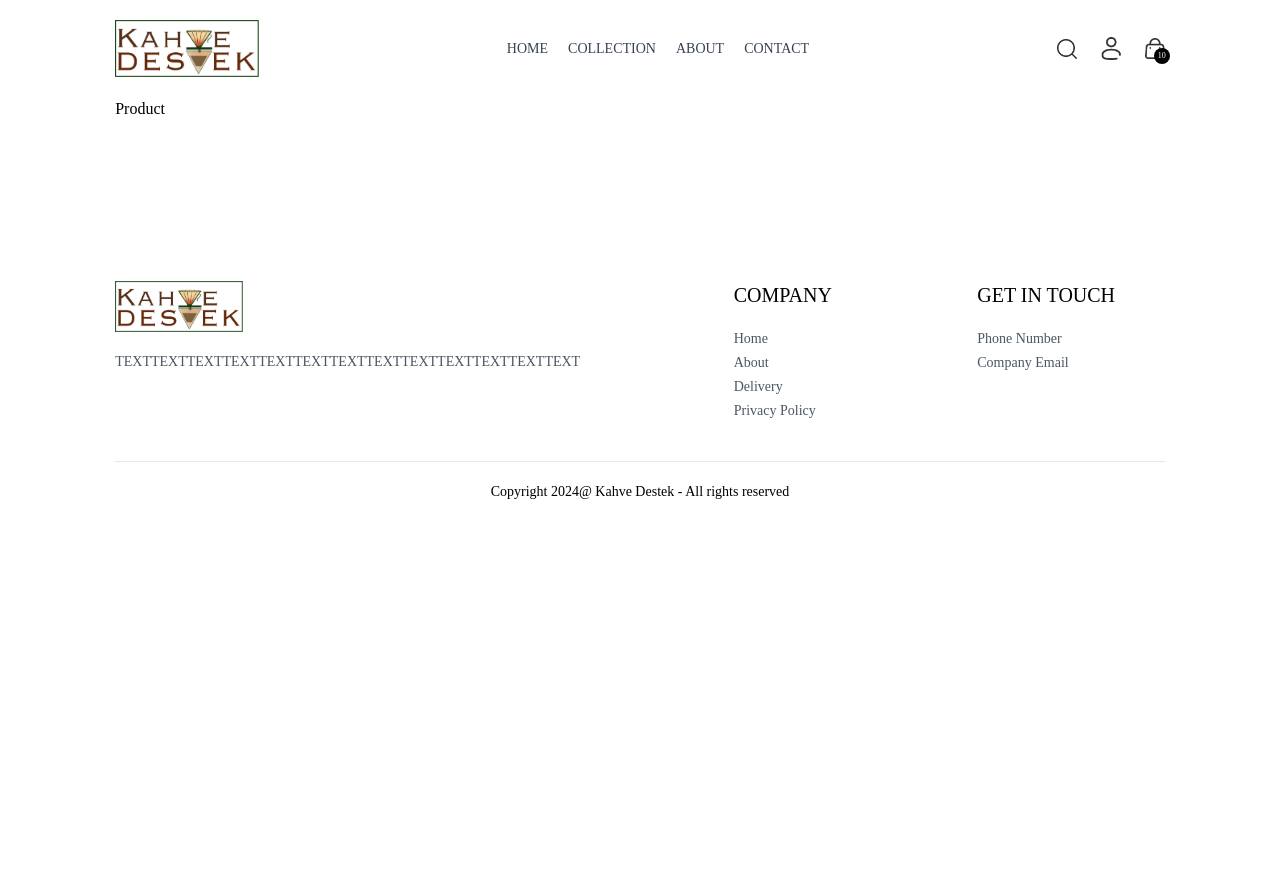
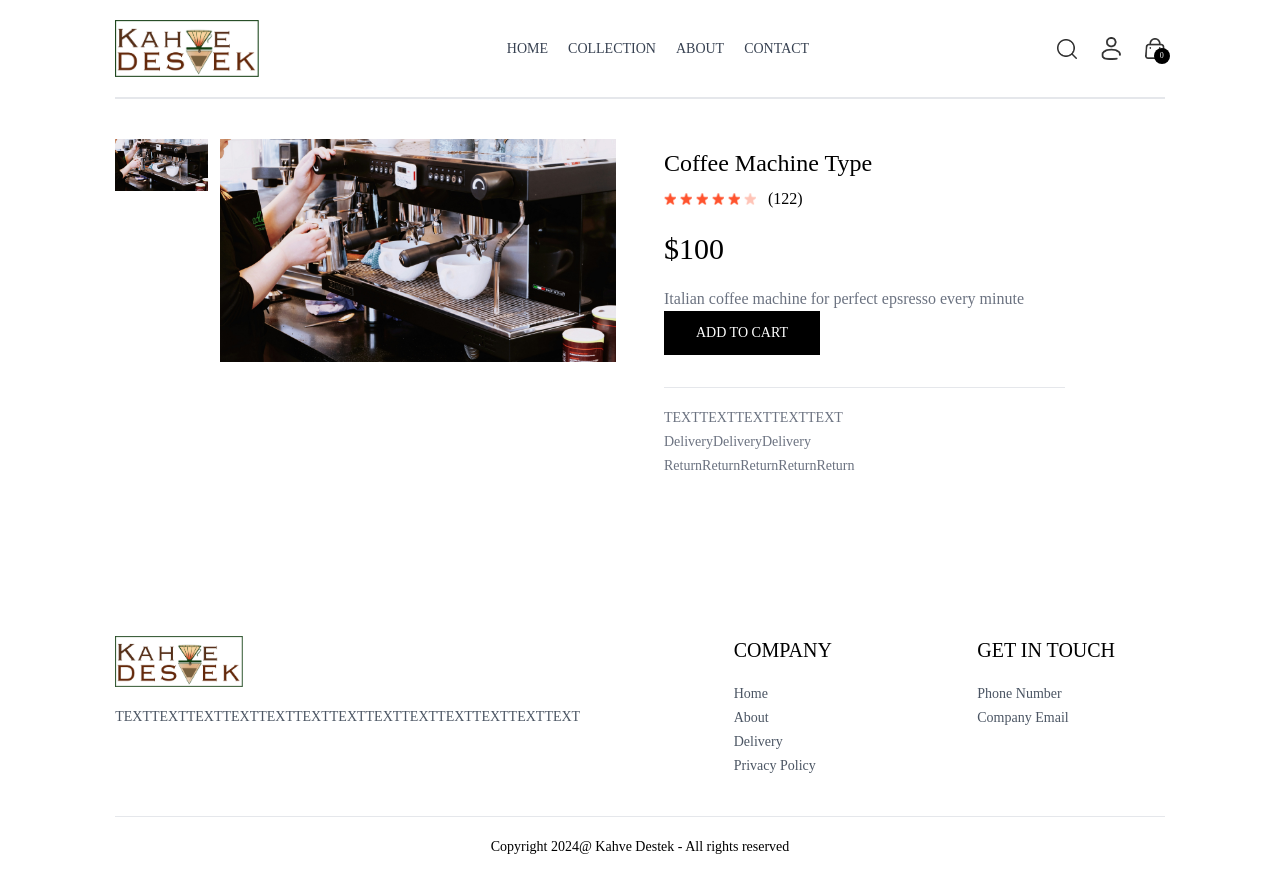
Before and after one commit to anaktas24/KahveDestek, a React (Vite) app in the folder kahve/: page /product/aaaaa in a window 1280 px wide. Before the commit the page ends 800 px from the top, so only its background shows below. Built offline with nearby package versions, Linux system fonts and the light colour scheme.

Commit message:
count cart

```diff
--- a/kahve/src/App.jsx
+++ b/kahve/src/App.jsx
@@ -11,10 +11,13 @@ import Orders from "./pages/Orders"
 import NavBar from "./components/NavBar"
 import Footer from "./components/Footer"
 import SearchBar from "./components/SearchBar"
+import { ToastContainer,toast } from "react-toastify"
+import 'react-toastify/dist/ReactToastify.css'
 
 const App = () => {
   return (
     <div className='px-4 sm:px-[5vw] md:px-[7vw] lg:px-[9vw]'>
+      <ToastContainer/>
       <NavBar/>
       <SearchBar/>
       <Routes>
--- a/kahve/src/components/NavBar.jsx
+++ b/kahve/src/components/NavBar.jsx
@@ -10,7 +10,7 @@ const NavBar = () => {
 
     const [visible, isVisible]=useState(false)
 
-    const {setShowSearch}=useContext(ShopContext)
+    const {setShowSearch, getCartCount}=useContext(ShopContext)
 
 
   return (
@@ -51,7 +51,7 @@ const NavBar = () => {
             </div>
             <Link to='/cart' className='relative'>
                 <img src={assets.cart_icon} className='w-5 cursor-pointer' alt="" />
-                <p className='absolute right-[-5px] bottom-[-5px] w-4 text-center leading-4 bg-black text-white aspect-square rounded-full text-[8px]'>10</p>
+                <p className='absolute right-[-5px] bottom-[-5px] w-4 text-center leading-4 bg-black text-white aspect-square rounded-full text-[8px]'>{getCartCount()}</p>
             </Link>
             <img  onClick={()=>isVisible(true)} src={assets.menu_icon} className='w-5 cursor-pointer sm:hidden' alt="" />
         </div>
--- a/kahve/src/context/ShopContext.jsx
+++ b/kahve/src/context/ShopContext.jsx
@@ -11,7 +11,39 @@ const ShopContextProvider =(props) =>{
     const delivery_fee = 10
     const [search,setSearch] = useState('')
     const [showSearch,setShowSearch] = useState(false)
-    const value ={ products, currency, delivery_fee, search,setSearch,showSearch,setShowSearch}
+    const [cartItems,setCartItems] =useState({})
+
+
+    const addToCart = async (itemId)=>{
+
+      {/*  if (!something) {
+            toast.error('Select Product Size')
+            return
+        }*/}
+
+        let cartData= structuredClone(cartItems)
+
+        if (cartData[itemId]) {
+            cartData[itemId] += 1;
+        } else {
+            cartData[itemId] = 1;
+        }
+        setCartItems(cartData)
+    }
+
+    const getCartCount = () => {
+        let totalCount = 0;
+
+        for (const itemId in cartItems) {
+            if (cartItems[itemId] > 0) {
+                totalCount += cartItems[itemId];
+            }
+        }
+
+        return totalCount;
+    };
+
+    const value ={ products, currency, delivery_fee, search,setSearch,showSearch,setShowSearch,cartItems,addToCart,getCartCount}
 
 
     return(
--- a/kahve/src/index.css
+++ b/kahve/src/index.css
@@ -123,6 +123,10 @@ a.active hr{
     font-style: italic;
   }
 
+  ::-webkit-scrollbar{
+    display: none;
+  }
+
   @media (max-width:640px) {
     a.active{
       background-color: black;
--- a/kahve/src/pages/Collection.jsx
+++ b/kahve/src/pages/Collection.jsx
@@ -6,7 +6,7 @@ import Title from '../components/Title';
 
 const Collection = () => {
 
-  const {products} = useContext(ShopContext)
+  const {products, search,showSearch} = useContext(ShopContext)
   const [showFilter,setShowFilter] = useState(false)
   const [filterProducts,setFilterProducts] =useState([])
   const [category,setCategory] = useState([])
--- a/kahve/src/pages/Product.jsx
+++ b/kahve/src/pages/Product.jsx
@@ -1,9 +1,75 @@
-import React from 'react'
+import React, { useContext, useEffect, useState } from 'react'
+import { useParams } from 'react-router-dom'
+import { ShopContext } from '../context/ShopContext'
+import { assets } from '../assets/assets/assets'
 
 const Product = () => {
-  return (
-    <div>Product</div>
-  )
+
+  const {productId} = useParams()
+  const {products, currency,addToCart} = useContext(ShopContext)
+  const [productData,setproductData] =  useState(false)
+  const [image,setImage] = useState('')
+
+  const fetchProductData  = async()=>{
+    products.map((item)=>{
+      if(item._id===productId){
+        setproductData(item)
+        setImage(item.image[0])
+        return null
+      }
+    })
+  }
+  useEffect(()=>{
+    fetchProductData()
+  },[products,productId])
+
+
+
+  return productData ?(
+    <div className='border-t-2 pt-10 transition-opacity ease-in duration-500 opacity-100'>
+      {/*--------Product Data ---------*/}
+      <div className="flex gap-12 sm:gap-12 flex-col sm:flex-row">
+        {/*------Product Images------- */}
+        <div className="flex-1 flex flex-col-reverse gap-3 sm:flex-row">
+          <div className="flex sm:flex-col overflow-x-auto sm:overflow-y-scroll justify-between sm:justify-normal sm:w-[18.7%] w-full ">
+            {
+              productData.image.map((item,index)=>(
+                <img onClick={()=>setImage(item)} src={item} alt="" className="w-[24%] sm:w-full sm:mb-3 flex-shrink-0 cursor-pointer" />
+              ))
+            }
+          </div>
+          <div className="w-full sm:w-[80%]">
+            <img src={image} className='w-full h-auto'alt="" />
+          </div>
+        </div>
+
+        {/*------Product Images------ */}
+        <div className="flex-1">
+          <h1 className="font-medium text-2xl mt-2">{productData.name}</h1>
+          <div className="flex items-center gap-1 mt-2">
+            <img src={assets.star_icon} alt="" className="w-3 5" />
+            <img src={assets.star_icon} alt="" className="w-3 5" />
+            <img src={assets.star_icon} alt="" className="w-3 5" />
+            <img src={assets.star_icon} alt="" className="w-3 5" />
+            <img src={assets.star_icon} alt="" className="w-3 5" />
+            <img src={assets.star_dull_icon} alt="" className="w-3 5" />
+            <p className="pl-2">(122)</p>
+          </div>
+          <p className='mt-5 text-3xl font-medium'>{currency}{productData.price}</p>
+          <p className="mt-5 text-gray-500 md:w-4/5">{productData.description}</p>
+          <button onClick={()=>addToCart(productData._id)}className="bg-black text-white px-8 py-3 text-sm active:bg-gray-700">ADD TO CART</button>
+          <hr className="mt-8 sm:w-4/5" />
+          <div className="text-sm text-gray-500 mt-5 flex flex-col gap-1">
+            <p>TEXTTEXTTEXTTEXTTEXT</p>
+            <p>DeliveryDeliveryDelivery</p>
+            <p>ReturnReturnReturnReturnReturn </p>
+          </div>
+        </div>
+
+      </div>
+
+    </div>
+  ) : <div className="opacity-0"></div>
 }
 
 export default Product
```
